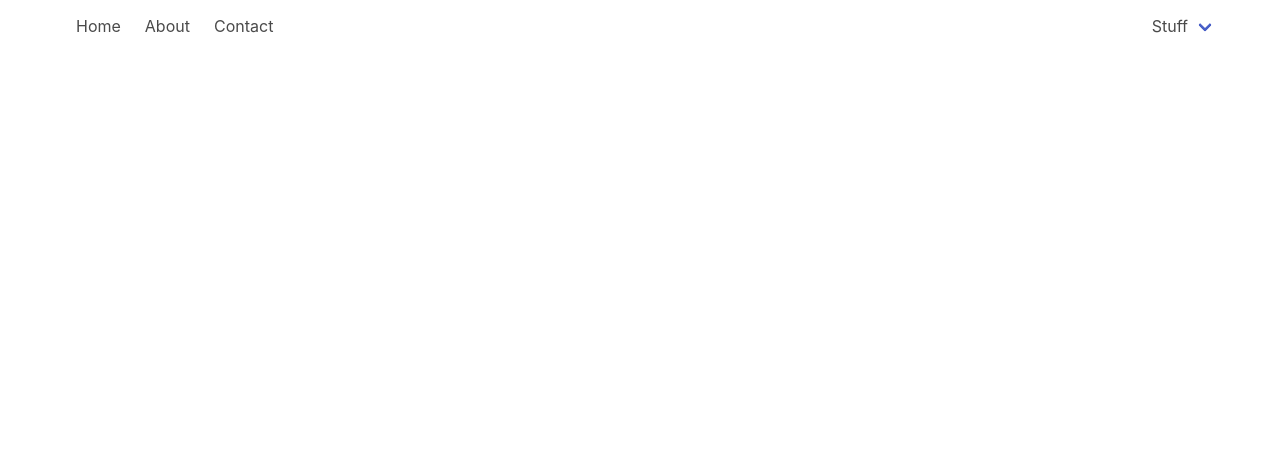
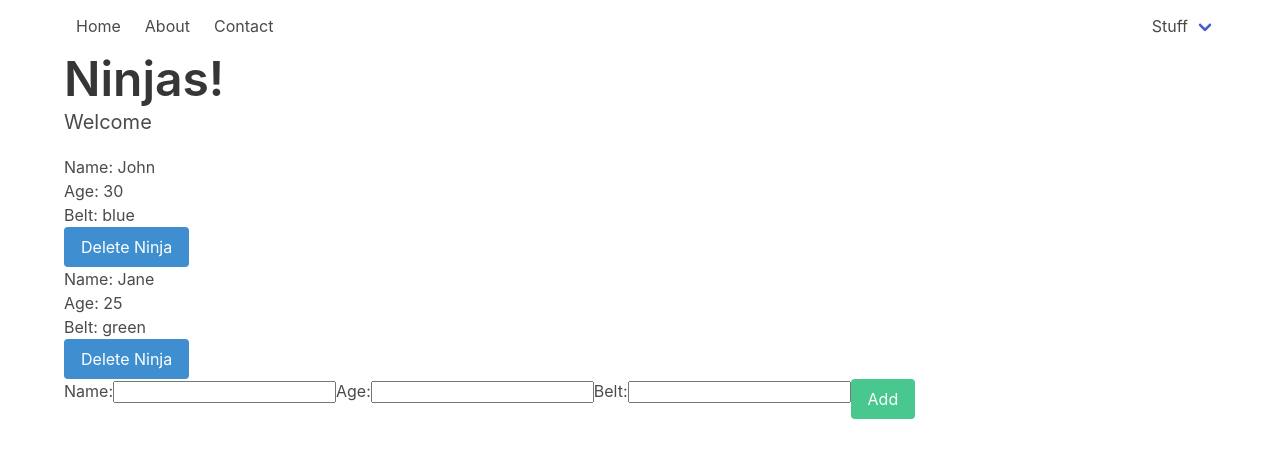
Before and after one commit to vartanbeno/react-tutorial-create-react-app, a React (Create React App) app: page /ninjas in a window 1280 px wide. Shown: the top 458 px of the page. Built offline with nearby package versions, Linux system fonts and the light colour scheme.

Commit message:
component cleanup

```diff
--- a/src/App.js
+++ b/src/App.js
@@ -1,68 +1,22 @@
 import React, { Component } from 'react';
-import Ninjas from './components/ninja/Ninjas';
-import AddNinja from './components/ninja/AddNinja';
-import Todos from './components/todo/Todos';
-import AddTodo from './components/todo/AddTodo';
 import Navbar from './components/Navbar';
 import { BrowserRouter, Route } from 'react-router-dom';
 import Home from './components/Home';
 import About from './components/About';
 import Contact from './components/Contact';
+import NinjasPage from './components/ninja/NinjasPage';
+import TodosPage from './components/todo/TodosPage';
 
 class App extends Component {
 
-  state = {
-    ninjas: [
-      { id: 1, name: 'Vartan', age: 23, belt: 'black' },
-      { id: 2, name: 'John', age: 30, belt: 'blue' },
-      { id: 3, name: 'Jane', age: 25, belt: 'green' }
-    ],
-    todos: [
-      { id: 1, content: 'do groceries' },
-      { id: 2, content: 'go to gym' }
-    ]
-  }
+  // componentDidMount() {
+  //   console.log('Component mounted.');
+  // }
 
-  addNinja = (ninja) => {
-    ninja.id = Math.random();
-    let ninjas = [...this.state.ninjas, ninja];
-    this.setState({
-      ninjas: ninjas
-    })
-  }
-
-  deleteNinja = (id) => {
-    let ninjas = this.state.ninjas.filter(ninja => {
-      return ninja.id !== id;
-    })
-    this.setState({
-      ninjas: ninjas
-    })
-  }
-
-  componentDidMount() {
-    console.log('Component mounted.');
-  }
-
-  componentDidUpdate(prevProps, prevState) {
-    console.log('Component updated.');
-    console.log(prevProps, prevState);
-  }
-
-  addTodo = (todo) => {
-    todo.id = Math.random();
-    let todos = [...this.state.todos, todo];
-    this.setState({
-      todos: todos
-    })
-  }
-
-  deleteTodo = (id) => {
-    let todos = this.state.todos.filter(todo => todo.id !== id);
-    this.setState({
-      todos: todos
-    })
-  }
+  // componentDidUpdate(prevProps, prevState) {
+  //   console.log('Component updated.');
+  //   console.log(prevProps, prevState);
+  // }
 
   render() {
     return (
@@ -70,19 +24,11 @@ class App extends Component {
         <div className="container">
           <Navbar />
           <div className="content">
-            {/* <h1 className="title is-1">My first React app!</h1>
-            <p className="subtitle is-5">Welcome</p>
-            <Ninjas ninjas={ this.state.ninjas } deleteNinja={ this.deleteNinja } />
-            <AddNinja addNinja={ this.addNinja } />
-
-            <hr/>
-
-            <h1 className="title is-1">Todo list</h1>
-            <Todos todos={ this.state.todos } deleteTodo={ this.deleteTodo } />
-            <AddTodo addTodo={ this.addTodo } /> */}
             <Route exact path="/" component={ Home } />
             <Route path="/about" component={ About } />
             <Route path="/contact" component={ Contact } />
+            <Route path="/ninjas" component={ NinjasPage } />
+            <Route path="/todos" component={ TodosPage } />
           </div>
         </div>
       </BrowserRouter>
--- /dev/null
+++ b/src/components/ninja/NinjasPage.js
@@ -0,0 +1,45 @@
+import React, { Component } from 'react';
+import Ninjas from './Ninjas';
+import AddNinja from './AddNinja';
+
+class NinjasPage extends Component {
+
+    state = {
+        ninjas: [
+            { id: 1, name: 'Vartan', age: 23, belt: 'black' },
+            { id: 2, name: 'John', age: 30, belt: 'blue' },
+            { id: 3, name: 'Jane', age: 25, belt: 'green' }
+        ]
+    }
+
+    addNinja = (ninja) => {
+        ninja.id = Math.random();
+        let ninjas = [...this.state.ninjas, ninja];
+        this.setState({
+            ninjas: ninjas
+        })
+    }
+
+    deleteNinja = (id) => {
+        let ninjas = this.state.ninjas.filter(ninja => {
+            return ninja.id !== id;
+        })
+        this.setState({
+            ninjas: ninjas
+        })
+    }
+
+    render() {
+        return (
+            <div className="container">
+                <h1 className="title is-1">Ninjas!</h1>
+                <p className="subtitle is-5">Welcome</p>
+                <Ninjas ninjas={ this.state.ninjas } deleteNinja={ this.deleteNinja } />
+                <AddNinja addNinja={ this.addNinja } />
+            </div>
+        )
+    }
+
+}
+
+export default NinjasPage;
--- /dev/null
+++ b/src/components/todo/TodosPage.js
@@ -0,0 +1,41 @@
+import React, { Component } from 'react';
+import Todos from './Todos';
+import AddTodo from './AddTodo';
+
+class TodosPage extends Component {
+
+    state = {
+        todos: [
+            { id: 1, content: 'do groceries' },
+            { id: 2, content: 'go to gym' }
+        ]
+    }
+
+    addTodo = (todo) => {
+        todo.id = Math.random();
+        let todos = [...this.state.todos, todo];
+        this.setState({
+            todos: todos
+        })
+    }
+
+    deleteTodo = (id) => {
+        let todos = this.state.todos.filter(todo => todo.id !== id);
+        this.setState({
+            todos: todos
+        })
+    }
+
+    render() {
+        return (
+            <div className="container">
+                <h1 className="title is-1">Todo list</h1>
+                <Todos todos={ this.state.todos } deleteTodo={ this.deleteTodo } />
+                <AddTodo addTodo={ this.addTodo } />
+            </div>
+        )
+    }
+
+}
+
+export default TodosPage;
```
